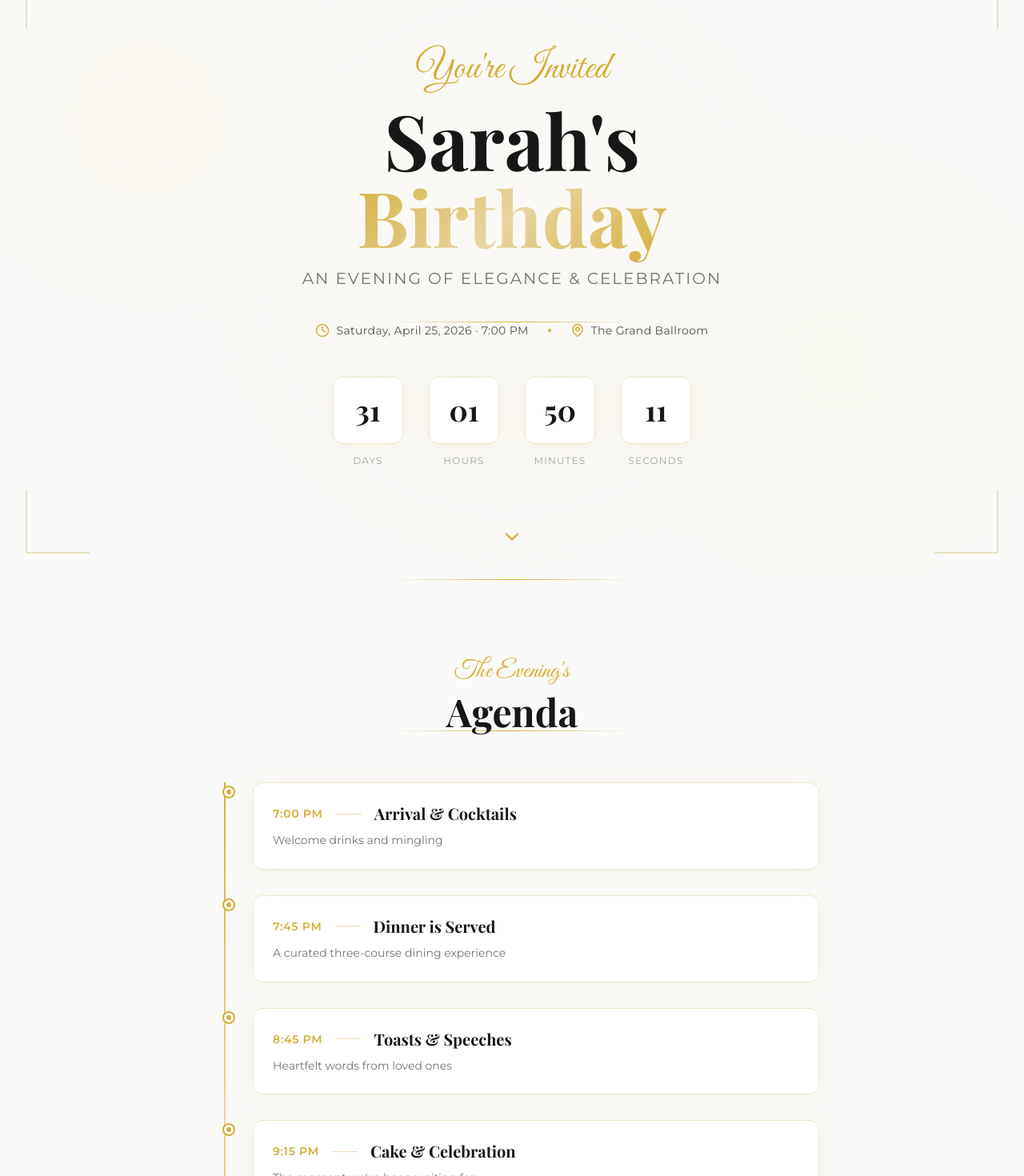
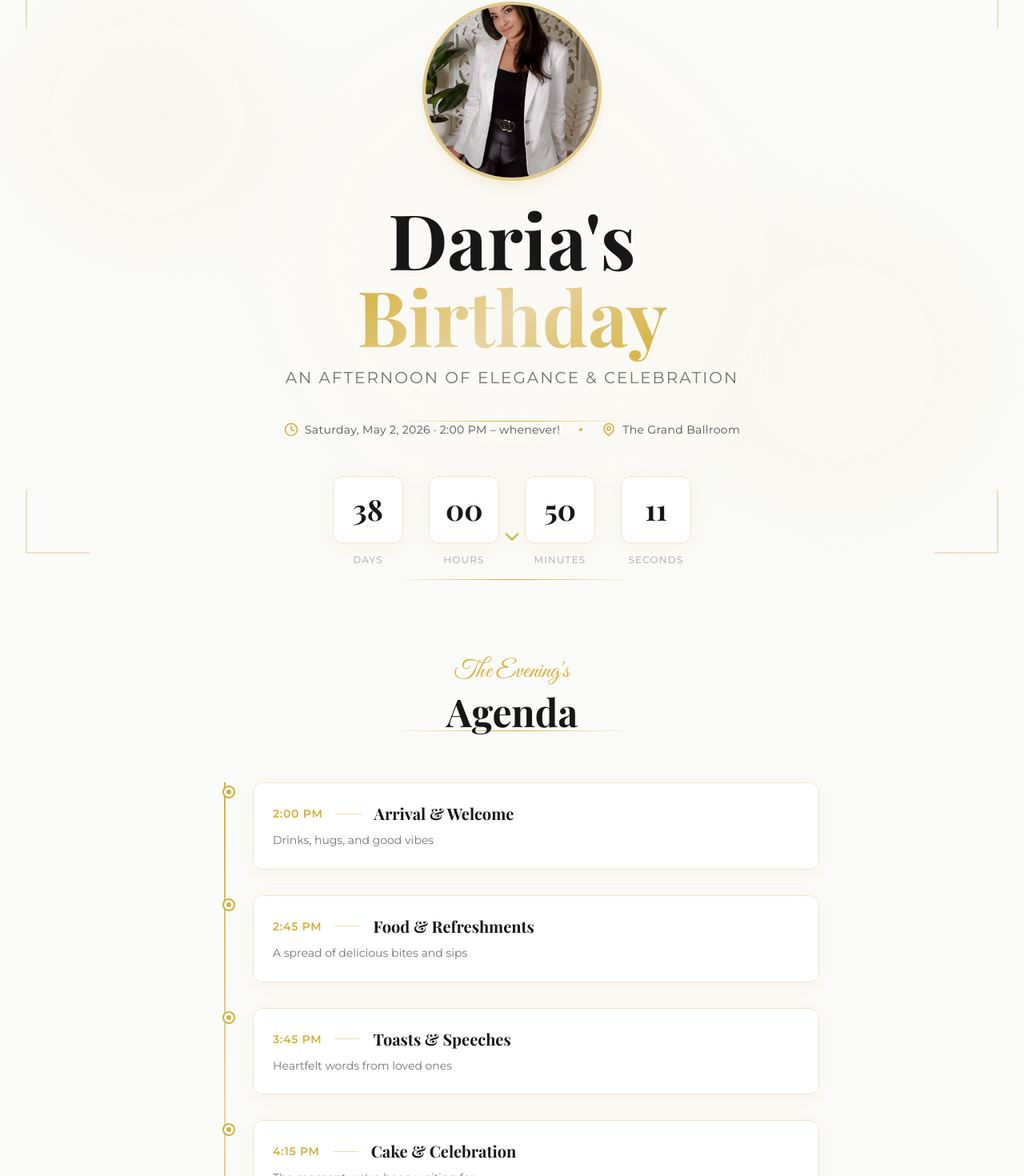
Before and after one commit to kj9109/birthday-party, a Next.js app: page / in a window 1280 px wide. Shown: the part 76-1546 px from the top of the page at 80% size. Built offline with nearby package versions, Linux system fonts and the light colour scheme; a web font is replaced by a local one.

Commit message:
Update site for Daria: new date, photo, countdown, scroll fix

```diff
--- a/src/app/globals.css
+++ b/src/app/globals.css
@@ -4,6 +4,7 @@
 
 html {
   scroll-behavior: smooth;
+  overflow-anchor: none;
 }
 
 body {
--- a/src/app/layout.tsx
+++ b/src/app/layout.tsx
@@ -22,8 +22,8 @@ const greatVibes = Great_Vibes({
 });
 
 export const metadata: Metadata = {
-  title: "You're Invited | Birthday Celebration",
-  description: "Join us for an evening of elegance and celebration",
+  title: "You're Invited | Daria's Birthday Celebration",
+  description: "Join us for an afternoon of elegance and celebration for Daria",
 };
 
 export default function RootLayout({
--- a/src/components/Hero.tsx
+++ b/src/components/Hero.tsx
@@ -3,6 +3,7 @@
 import { useEffect, useState } from "react";
 import { motion } from "framer-motion";
 import { ChevronDown, MapPin, Clock } from "lucide-react";
+import Image from "next/image";
 import { PARTY_CONFIG } from "@/lib/config";
 
 function useCountdown(targetDate: string) {
@@ -14,7 +15,8 @@ function useCountdown(targetDate: string) {
   });
 
   useEffect(() => {
-    const target = new Date(`${targetDate}T19:00:00`).getTime();
+    // May 2, 2026 at 2:00 PM ET (UTC-4 in summer / EDT)
+    const target = new Date(`${targetDate}T14:00:00-04:00`).getTime();
 
     const update = () => {
       const now = Date.now();
@@ -80,6 +82,23 @@ export default function Hero() {
           {PARTY_CONFIG.tagline}
         </motion.p>
 
+        {/* Photo */}
+        <motion.div
+          className="mx-auto mb-6 w-48 h-48 md:w-56 md:h-56 rounded-full overflow-hidden border-4 border-gold-300 shadow-lg shadow-gold-200/40"
+          initial={{ opacity: 0, scale: 0.8 }}
+          animate={{ opacity: 1, scale: 1 }}
+          transition={{ delay: 0.4, duration: 0.8 }}
+        >
+          <Image
+            src="/daria.jpg"
+            alt="Daria"
+            width={224}
+            height={224}
+            className="w-full h-full object-cover"
+            priority
+          />
+        </motion.div>
+
         {/* Name */}
         <motion.h1
           className="font-serif text-5xl md:text-7xl lg:text-8xl font-bold text-neutral-900 mb-4 leading-tight"
@@ -120,7 +139,7 @@ export default function Hero() {
           <div className="flex items-center gap-2">
             <Clock size={18} className="text-gold-400" />
             <span className="font-sans text-sm tracking-wide">
-              {formattedDate} &middot; {PARTY_CONFIG.time}
+              {formattedDate} &middot; {PARTY_CONFIG.endTime}
             </span>
           </div>
           <div className="hidden md:block w-1 h-1 rounded-full bg-gold-400" />
--- a/src/components/PrivateQuestions.tsx
+++ b/src/components/PrivateQuestions.tsx
@@ -37,10 +37,10 @@ export default function PrivateQuestions() {
   return (
     <section id="questions" className="py-24 px-6">
       <div className="max-w-lg mx-auto">
+        <div className="text-center mb-16">
           <motion.div
-          className="text-center mb-16"
-          initial={{ opacity: 0, y: 20 }}
-          whileInView={{ opacity: 1, y: 0 }}
+            initial={{ opacity: 0 }}
+            whileInView={{ opacity: 1 }}
             viewport={{ once: true, margin: "-100px" }}
             transition={{ duration: 0.6 }}
           >
@@ -52,11 +52,12 @@ export default function PrivateQuestions() {
             </h2>
             <div className="section-divider mt-6" />
           </motion.div>
+        </div>
 
         <motion.div
           className="elegant-card p-8 relative corner-decoration"
-          initial={{ opacity: 0, y: 20 }}
-          whileInView={{ opacity: 1, y: 0 }}
+          initial={{ opacity: 0 }}
+          whileInView={{ opacity: 1 }}
           viewport={{ once: true, margin: "-50px" }}
           transition={{ duration: 0.6 }}
         >
--- a/src/lib/config.ts
+++ b/src/lib/config.ts
@@ -5,12 +5,12 @@
 
 export const PARTY_CONFIG = {
   // Birthday person's name
-  name: "Sarah",
+  name: "Daria",
 
   // Party date and time
-  date: "2026-04-25",
-  time: "7:00 PM",
-  endTime: "11:00 PM",
+  date: "2026-05-02",
+  time: "2:00 PM",
+  endTime: "2:00 PM – whenever!",
 
   // Venue details
   venue: "The Grand Ballroom",
@@ -18,16 +18,16 @@ export const PARTY_CONFIG = {
 
   // Hero section
   tagline: "You're Invited",
-  subtitle: "An Evening of Elegance & Celebration",
+  subtitle: "An Afternoon of Elegance & Celebration",
 
   // Itinerary
   itinerary: [
-    { time: "7:00 PM", title: "Arrival & Cocktails", description: "Welcome drinks and mingling" },
-    { time: "7:45 PM", title: "Dinner is Served", description: "A curated three-course dining experience" },
-    { time: "8:45 PM", title: "Toasts & Speeches", description: "Heartfelt words from loved ones" },
-    { time: "9:15 PM", title: "Cake & Celebration", description: "The moment we've been waiting for" },
-    { time: "9:45 PM", title: "Dancing & Music", description: "Let the celebration continue" },
-    { time: "11:00 PM", title: "Farewell", description: "Thank you for celebrating with us" },
+    { time: "2:00 PM", title: "Arrival & Welcome", description: "Drinks, hugs, and good vibes" },
+    { time: "2:45 PM", title: "Food & Refreshments", description: "A spread of delicious bites and sips" },
+    { time: "3:45 PM", title: "Toasts & Speeches", description: "Heartfelt words from loved ones" },
+    { time: "4:15 PM", title: "Cake & Celebration", description: "The moment we've been waiting for" },
+    { time: "5:00 PM", title: "Music & Dancing", description: "Let the party keep going" },
+    { time: "???", title: "The Party Goes On", description: "No end time — we'll celebrate as long as we want!" },
   ],
 
   // Initial checklist items
```
Also changed, not shown: public/daria.jpg (added), 1 other file (tests, documents, lock files or other folders). Lines whose indentation alone changed are shown as unchanged.
